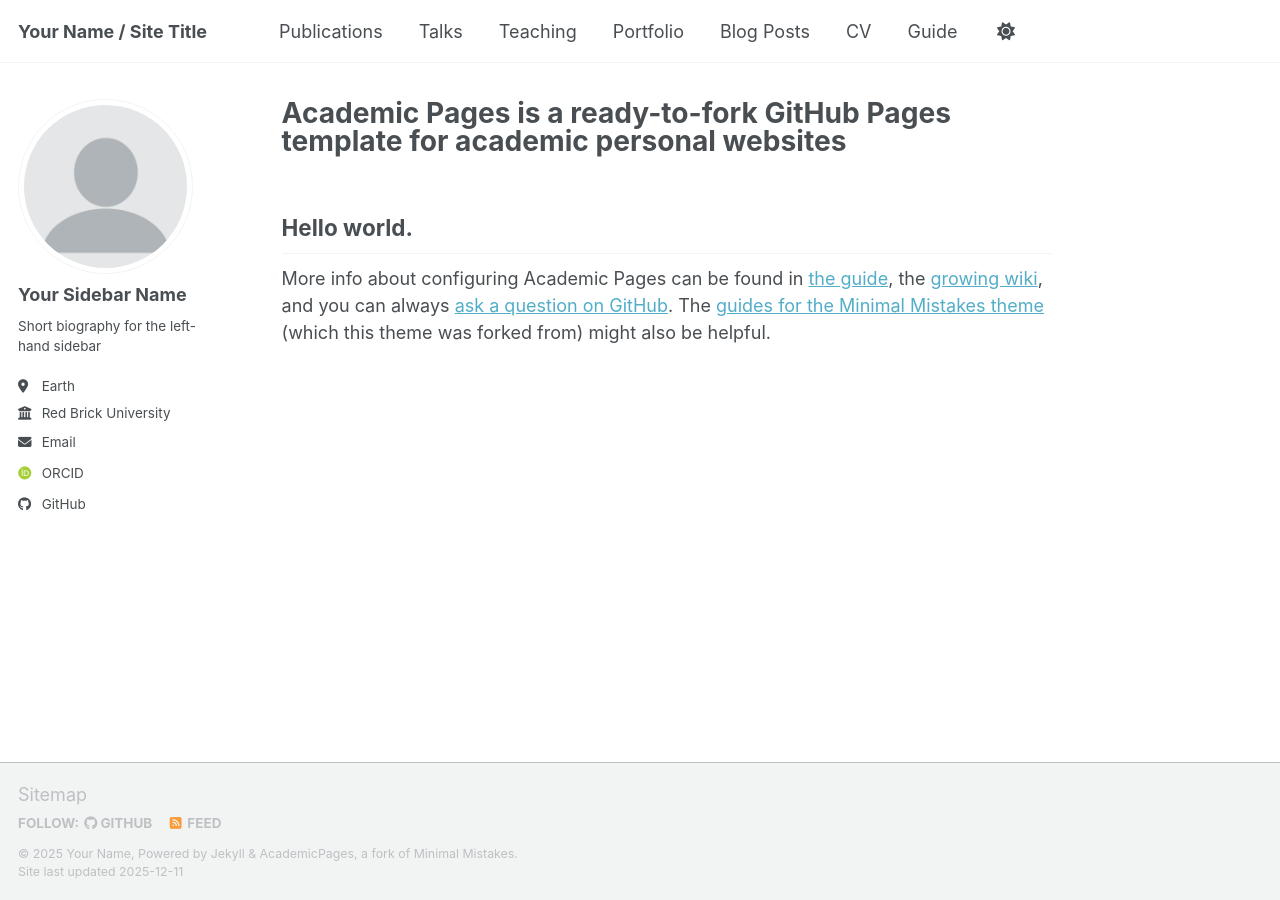
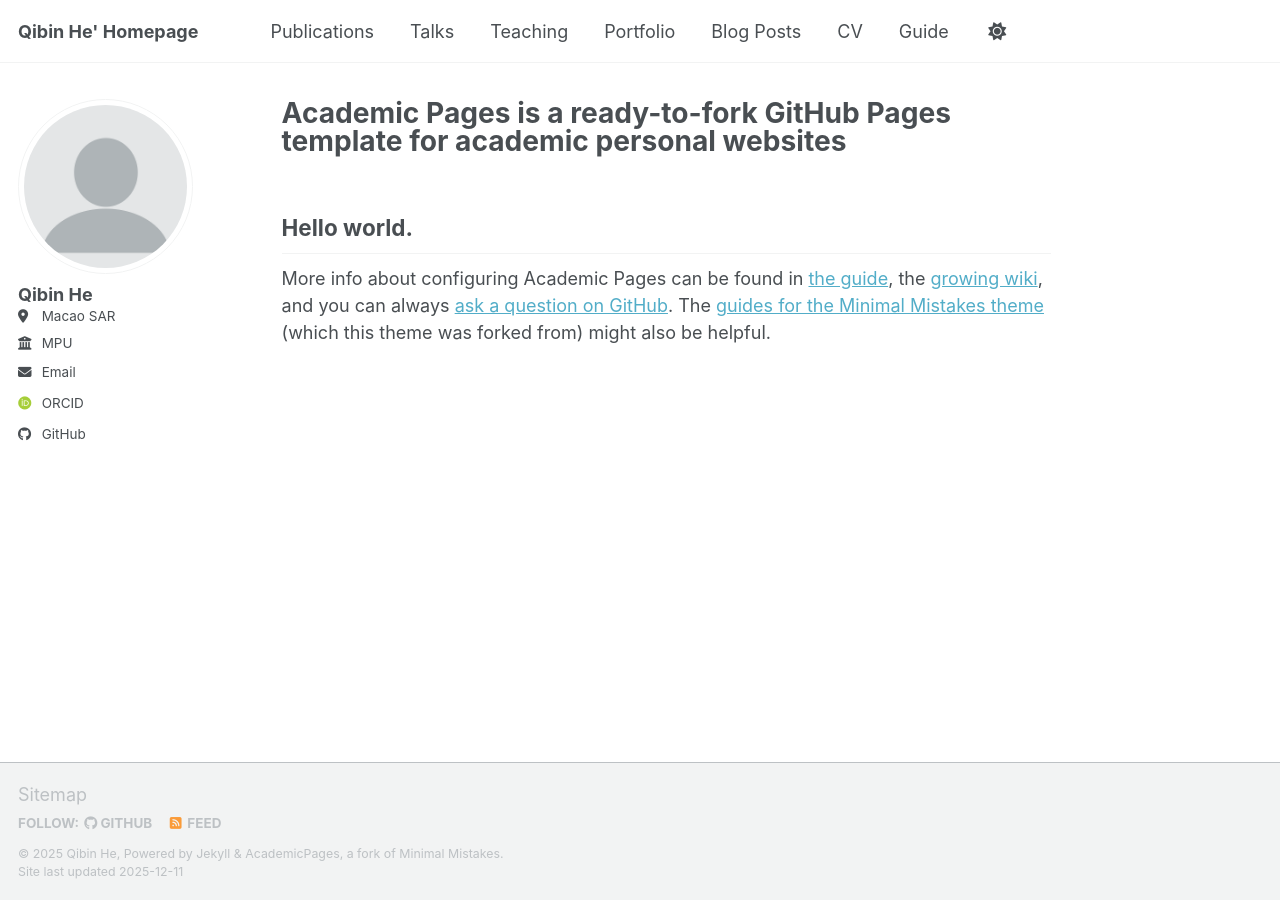
Before and after one commit to MECHA-HE/MECHA-HE.github.io, a Jekyll site: the page built from _pages/about.md, in a window 1280 px wide. Built offline with Jekyll 4.4.1, drawn with Linux system fonts in a browser that asks for light colours; some web fonts are replaced; a script bundle is joined from its source files by our own code; library files that are not in the unit come from our copies.

Commit message:
Update _config.yml

```diff
--- a/_config.yml
+++ b/_config.yml
@@ -9,9 +9,9 @@
 # Basic Site Settings
 locale                   : "en-US"
 site_theme               : "default" # Currently available options are "default", "air"
-title                    : "Your Name / Site Title"
+title                    : "Qibin He' Homepage"
 title_separator          : "-"
-name                     : &name "Your Name"
+name                     : &name "Qibin He"
 description              : &description "Your Name's academic portfolio"   # Update this with a general description of your site, this is the default if not overridden by a page
 url                      : https://mecha-he.github.io # The base hostname & protocol for your site e.g. "https://[your GitHub username].github.io",
                                                            # or if you already have some other page hosted on Github then use "https://[your GitHub username].github.io/[Your Repo Name]"
@@ -24,11 +24,11 @@
 author:
   # Biographic information
   avatar           : "profile.png"
-  name             : "Your Sidebar Name"
+  name             : "Qibin He"
   pronouns         : # example: "she/her"
-  bio              : "Short biography for the left-hand sidebar"
-  location         : "Earth"
-  employer         : "Red Brick University"
+  bio              : #"Short biography for the left-hand sidebar"
+  location         : "Macao SAR"
+  employer         : "MPU"
   uri              : # URL
   email            : "heqibin@mpu.edu.mo"
 
```
